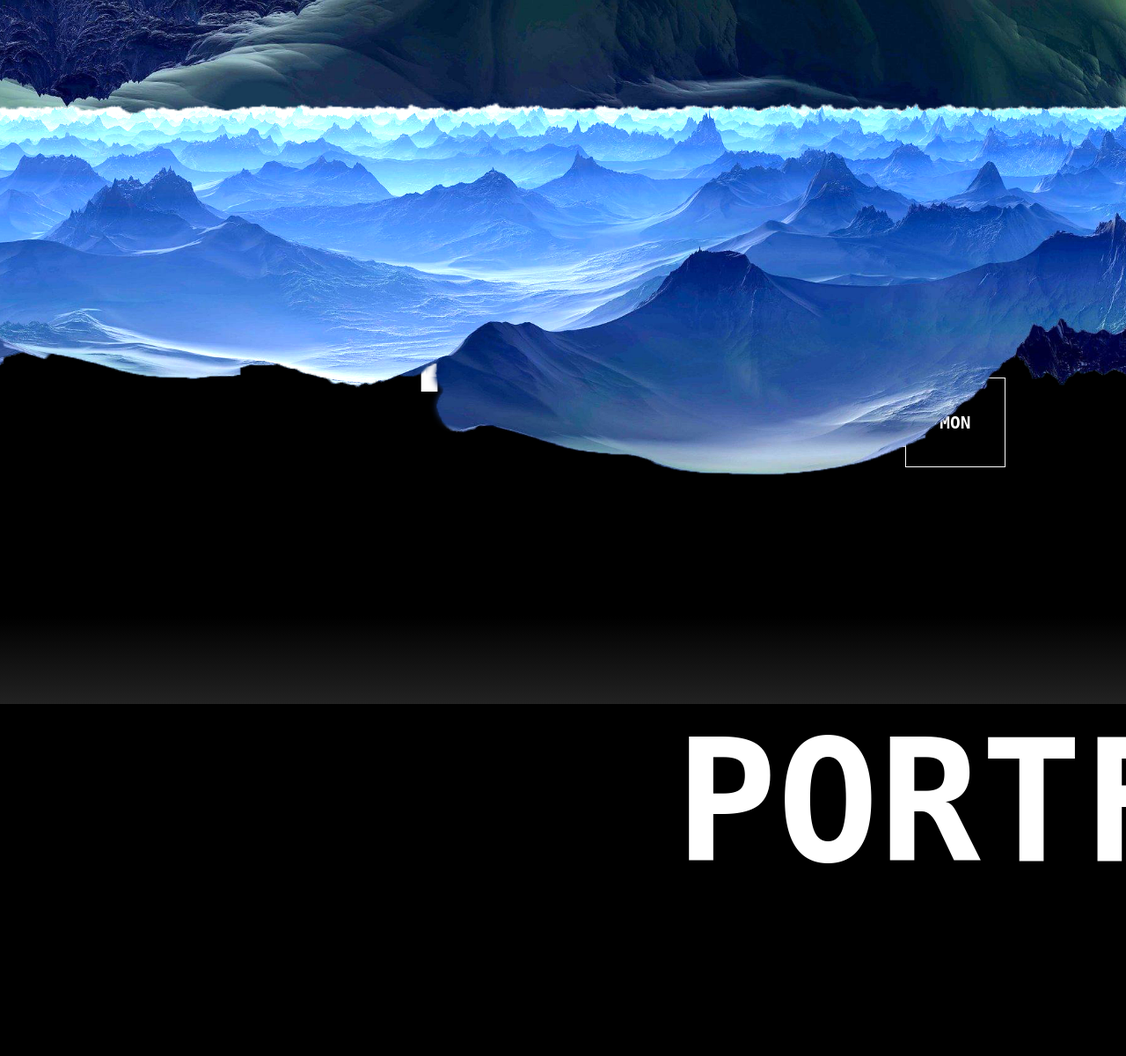
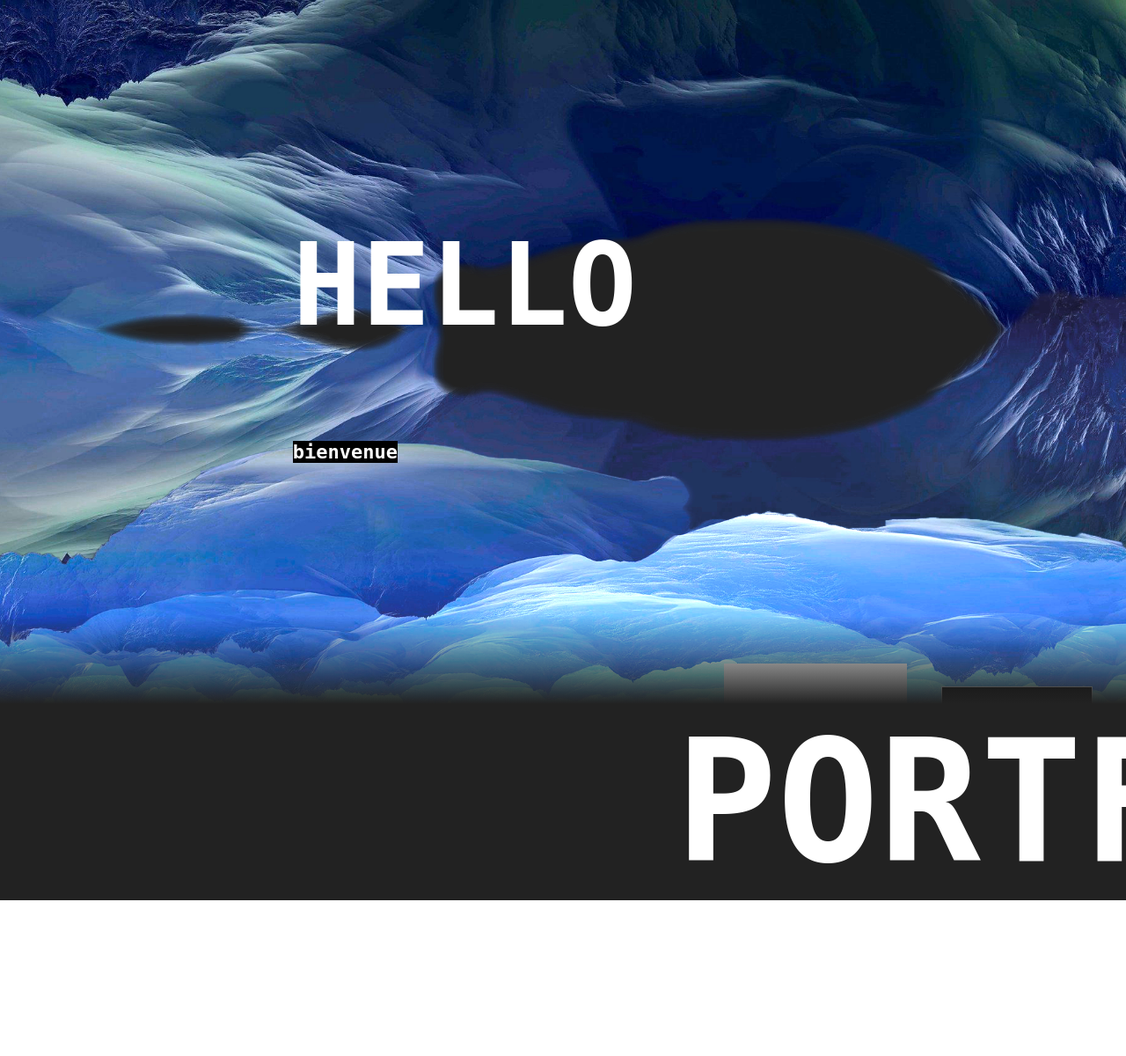
Before and after one commit to jibdrt/TrialProject, a PHP site: page / in a window 1280 px wide; the page is wider, and only the part inside the window is pictured. Shown: that part at 88% size. Run offline with PHP 8.4, Linux system fonts and the light colour scheme.

Commit message:
changesOnTitle+parallax

```diff
--- a/index.php
+++ b/index.php
@@ -9,9 +9,9 @@
 </head>
 <body>
 <section>
-    <img src="images/ls1.png" alt="" id="base1">
+    <img src="images/ls5.png" alt="" id="base1">
 
-    <img src="images/ls2.png" alt="" id="base2">
+    <img src="images/ls6.png" alt="" id="base2">
 
 
 
@@ -21,7 +21,8 @@
     <h2 id="text2">MON</h2>
 </section>
 
-    <div>
+    <div class="second">
+        <p></p>
         <h1 id="PTF">PORTFOLIO</h1>
     </div>
 
--- a/main.js
+++ b/main.js
@@ -11,6 +11,7 @@ let text = document.getElementById('text');
 let text1 = document.getElementById('text1');
 let text2 = document.getElementById('text2');
 let ptf = document.getElementById('PTF');
+let surmon = document.getElementById('surmon');
 
 window.addEventListener('scroll', function(){
     var value = window.scrollY;
@@ -22,13 +23,14 @@ window.addEventListener('scroll', function(){
     base1.style.top = value*1+'px';
 
     text.style.top = value*0.5+'px';
-    text1.style.top = value*0.1+'px';
+    text1.style.bottom = value*0.5+'px';
     text2.style.bottom = value*0.5+'px';
 });
 
 window.addEventListener('scroll', function(){
     let value = window.scrollY;
     ptf.style.right = value*2+"px";
+    surmon.style.left = value*2+"px";
 
 
 
--- a/style.css
+++ b/style.css
@@ -5,7 +5,6 @@
 }
 
 body{
-    background: #000000;
     min-height: 150vh;
     overflow-x: hidden;
 }
@@ -18,6 +17,7 @@ section{
     display: flex;
     justify-content: center;
     align-items: center;
+    background-color: #222222;
 }
 
 section:before{
@@ -66,19 +66,29 @@ background: #000;
 }
 
 #text1{
-    margin-top: 14vh;
+margin-top: 110vh;
+font-size: 10vh;
     background-color: white;
     POSition: relative;
     padding-top: 5vh;
     padding-bottom: 5vh;
+    z-index: 500;
+    padding-right: 5vw;
+    margin-left: 2vw;
 }
 #text2{
-    margin-top:20vh;
+
     color: white;
     background-color: #000000;
-    padding: 3vw;
+    margin-top: 110vh;
     POSition: relative;
     border: 1px white solid;
+    z-index: 500;
+    margin-right: 3vw;
+    margin-left: 3vw;
+    font-size: 10vh;
+    padding: 1vw;
+
 }
 
 .smooth{
@@ -98,7 +108,8 @@ background: #000;
 }
 
 #base2{
-    z-index: 300;
+    z-index: 100;
+    margin-top: 200px;
     overflow: hidden;
     filter: brightness(2);
 
@@ -106,10 +117,7 @@ background: #000;
 
 
 
-.cont{
-    height: 500px;
-    background: #000;
-}
+
 
 
 
@@ -119,5 +127,10 @@ background: #000;
     text-align: center;
     position: relative;
     margin-left: 60vw;
-    filter:saturate(120%);
+
 }
+
+
+.second{
+    background-color: #222222;
+}
```
Also changed, not shown: images/ls5.png (added), images/ls6.png (added).
